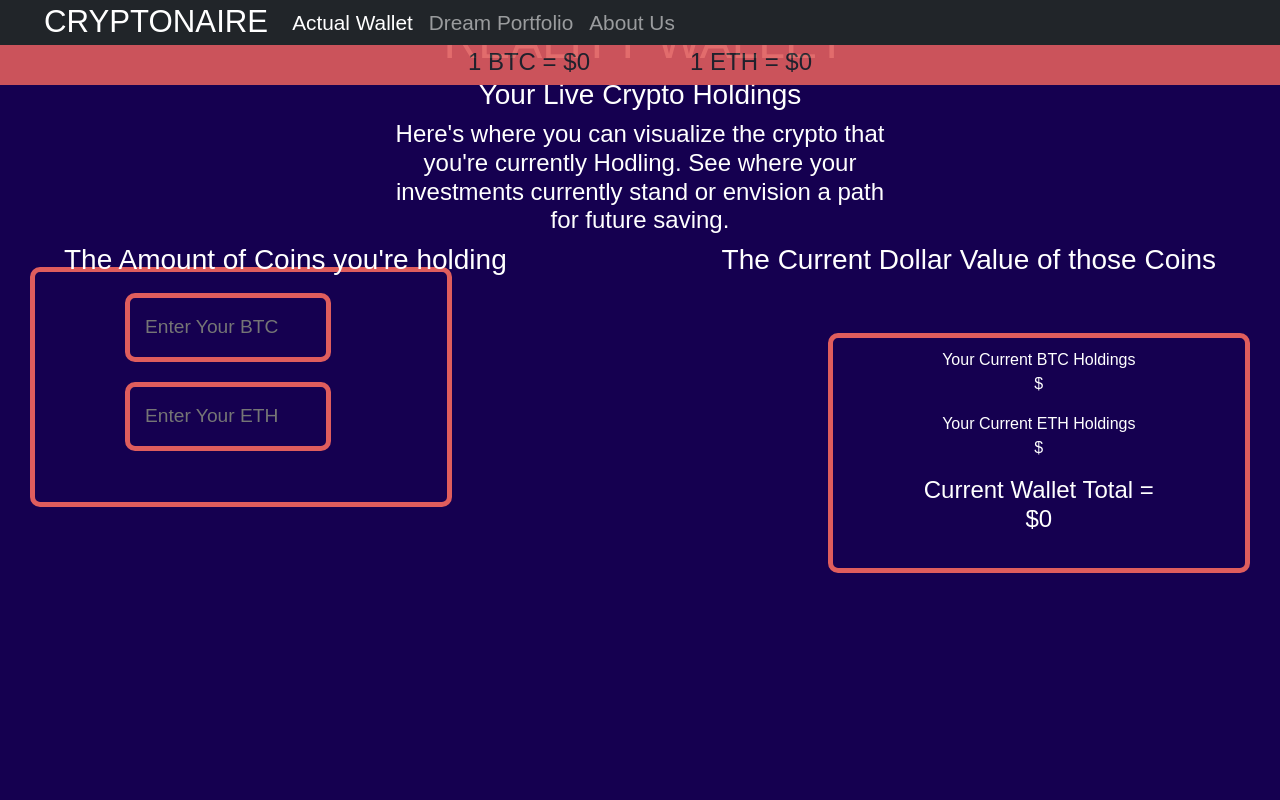
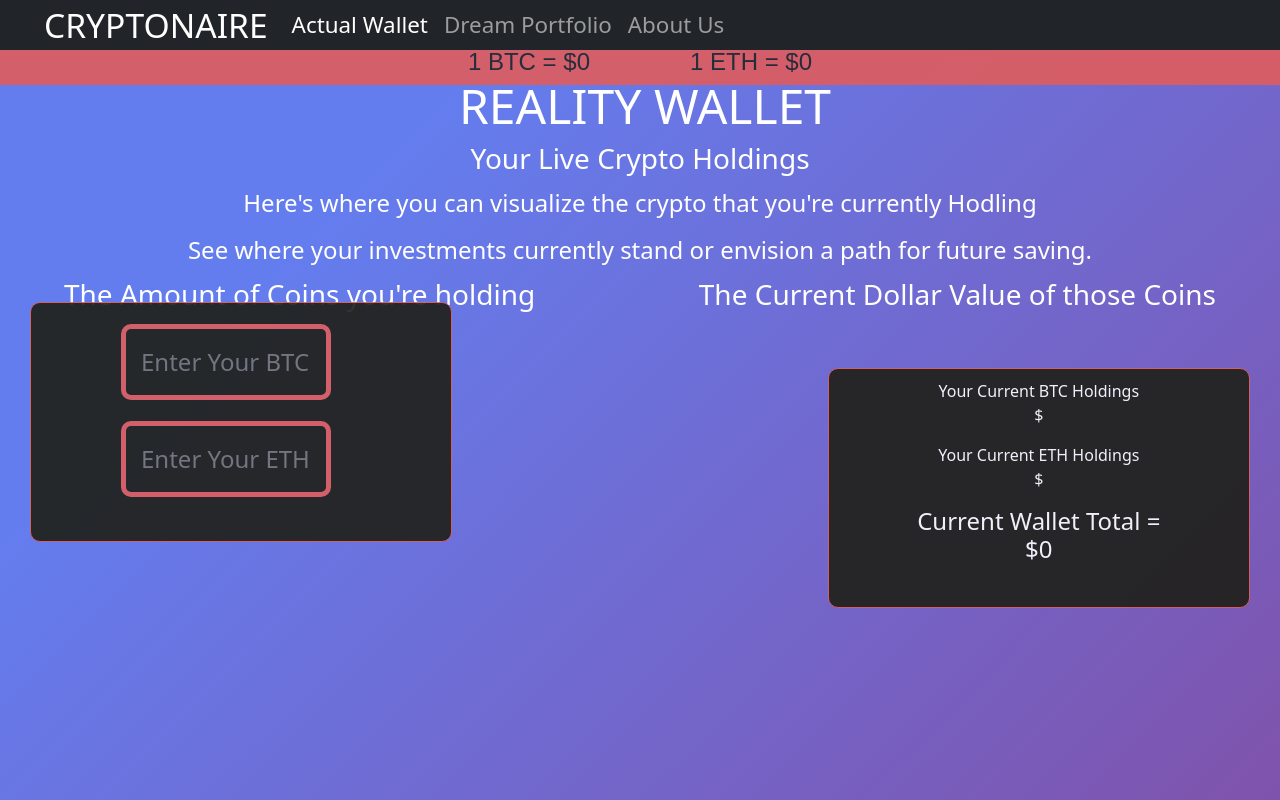
Before and after one commit to AlexManzi/Cryptonaire, a React (Create React App) app: page /actualWallet in a window 1280 px wide. Built offline with nearby package versions, Linux system fonts and the light colour scheme; no server answers.

Commit message:
some CSS changes

```diff
--- a/public/styles.css
+++ b/public/styles.css
@@ -2,7 +2,7 @@ html, body {
     margin:0;
     padding:0;
     width:100%;
-    font-family: 'Montserrat', sans-serif;
+
 }
 
 #root {
@@ -20,11 +20,11 @@ html, body {
   justify-content: space-between;
   align-items: center;
   padding: 0.7rem 2rem;
-  font-size: 1.3em;
+  font-size: 1.4em;
   overflow: hidden;
   z-index: 2;
   width: 100%;
-  height: 5.6%;
+  height: 6.2%;
   margin: auto;
   top: 0;
 }
@@ -90,21 +90,25 @@ html, body {
 
 #actualInfo {
   text-align: center;
-  width: 40%;
-  justify-content: auto;
+  justify-content: center;
   display: flex;
-  margin-left: 30%
+  padding: 5px;
+  margin-top: 0;
+  margin-bottom: 0.5rem;
+  font-weight: 500;
+  line-height: 1.2;
 }
 
 #actualWallet {
     height:100vh;
-    background-color: #150050;
+    background-color: #7f53ac;
+    background-image: linear-gradient(315deg, #7f53ac 0%, #647dee 74%);
     color: white;
 }
 
 #walletHeading {
     margin-left: 10px;
-    padding-top: 1%;
+    padding-top: 6%;
     text-align: center;
     font-size: 3em;
 }
@@ -125,13 +129,20 @@ html, body {
     margin: -200%
 }
 
-#inputs {
-  border: 5px solid #DF5D5D ;
+#inputs{
+  border: 1px solid #DF5D5D ;
   margin-top: 2.5%;
   width: 33%;
   height: 30%;
   border-radius: 10px;
   margin-left: 30px;
+  opacity: .9;
+  background-color: #1e1f17;
+  transition: box-shadow .2s
+}
+
+#inputs:hover {
+  box-shadow: 10px 10px 10px lightblue;
 }
 
 #userWalletInput {
@@ -145,7 +156,7 @@ html, body {
     background: none;
     border-radius: 10px;
     color:white;
-    font-size: 1.2em;
+    font-size: 1.5em;
 }
 
 #actualHeading {
@@ -161,13 +172,21 @@ html, body {
 
 .dollarValueChart {
     text-align: center;
-    border: 5px solid #DF5D5D;
+    border: 1px solid #DF5D5D;
     width: 33%;
     height: 30%;
     padding: 10px;
     border-radius: 10px;
     margin-right: 30px;
+    opacity: .9;
+    background-color: #1e1f17;
+    transition: box-shadow .2s
 }
+
+.dollarValueChart:hover {
+  box-shadow: -10px 10px 15px  lightblue;
+}
+
 
 #actualDollarValueChart {
     float: right;
@@ -178,31 +197,27 @@ html, body {
     margin: 0.5%;
 }
 
+#dreamWallet {
+  background-color: #f8ceec;
+  background-image: linear-gradient(315deg, #f8ceec 0%, #a88beb 74%);
 
+  height: 100vh
 
-
-
-
-#dreamWallet {
-<<<<<<< HEAD
-  background-color: blue;
-  height: 88vh
-=======
-  background-color: aqua;
-  height: 100vh
->>>>>>> 2b81b658a83959a9988ae74e32f64a4cddcd1919
 }
 
 #DreamWalletHeading {
     margin-left: 10px;
-    padding-top: 1%;
+    padding-top: 6%;
     text-align: center;
     font-size: 3em;
+    color: white;
 }
 
 #DreamWalletHeading1 {
   text-align: center;
-  color: #DF5D5D
+  font-size: 1.75em;
+  color: #DF5D5D;
+  font-weight: bold;
 }
 
 #dreamInputs {
@@ -212,6 +227,7 @@ html, body {
   height: 30%;
   border-radius: 10px;
   margin-left: 30px;
+  padding: 50px;
   opacity: .9;
   background-color: #282d32;
   color: white
@@ -244,7 +260,7 @@ html, body {
 }
 
 #userWalletInput2 {
-  margin-top: -8%;
+  margin-top: -6.5%;
   margin-right: 10%;
   padding: 15px;
   width: 30%;
@@ -258,6 +274,7 @@ html, body {
 
 #createAlternatives{
   text-align: center;
+  padding: 5px;
 }
 
 #cardTotal {
--- a/src/ActualWallet.js
+++ b/src/ActualWallet.js
@@ -14,7 +14,7 @@ function ActualWallet({ data, handleBitcoinCalculation, userBitcoinTotal, handle
     <div id="actualWallet">
       <h2 id="walletHeading">REALITY WALLET</h2>
         <h3 id="liveCryptoHoldings"> Your Live Crypto Holdings  </h3>
-        <h4 id="actualInfo">Here's where you can visualize the crypto that you're currently Hodling. See where your investments currently stand or envision a path for future saving.</h4>
+        <h4 id="actualInfo">Here's where you can visualize the crypto that you're currently Hodling</h4><h4 id="actualInfo">See where your investments currently stand or envision a path for future saving.</h4>
         <h3 id="amountHeading">The Amount of Coins you're holding</h3>
         <h3 id="actualHeading">The Current Dollar Value of those Coins</h3>
       <div id='inputs'>
--- a/src/DreamWallet.js
+++ b/src/DreamWallet.js
@@ -106,7 +106,8 @@ function DreamWallet({}) {
         <div id="Form">
             <h2 id="DreamWalletHeading">Dream Wallet</h2>
             <h4 id="DreamWalletHeading1"> Anything is Possible  </h4>
-            <h4 id="createAlternatives"> Create Cards to represent your visions and possibilities. </h4>
+            <h4 id="createAlternatives"> Every good idea began with a first step, here's a place to take yours. </h4>
+            <h4 id="createAlternatives"> Use this space to not just chart your dreams but to forge a promise on how you'll obtain them. </h4>
             <div id='dreamInputs'>
             <input type="text" id="userWalletInput1" name="fname" placeholder="Enter Your Dream Amount of BTC" onChange={handleDreamBTCBase}></input>
             <input id='userWalletInput2' placeholder='Set Your Dream BTC Price' onChange={handleDreamBTCMultiplication}></input>
```
